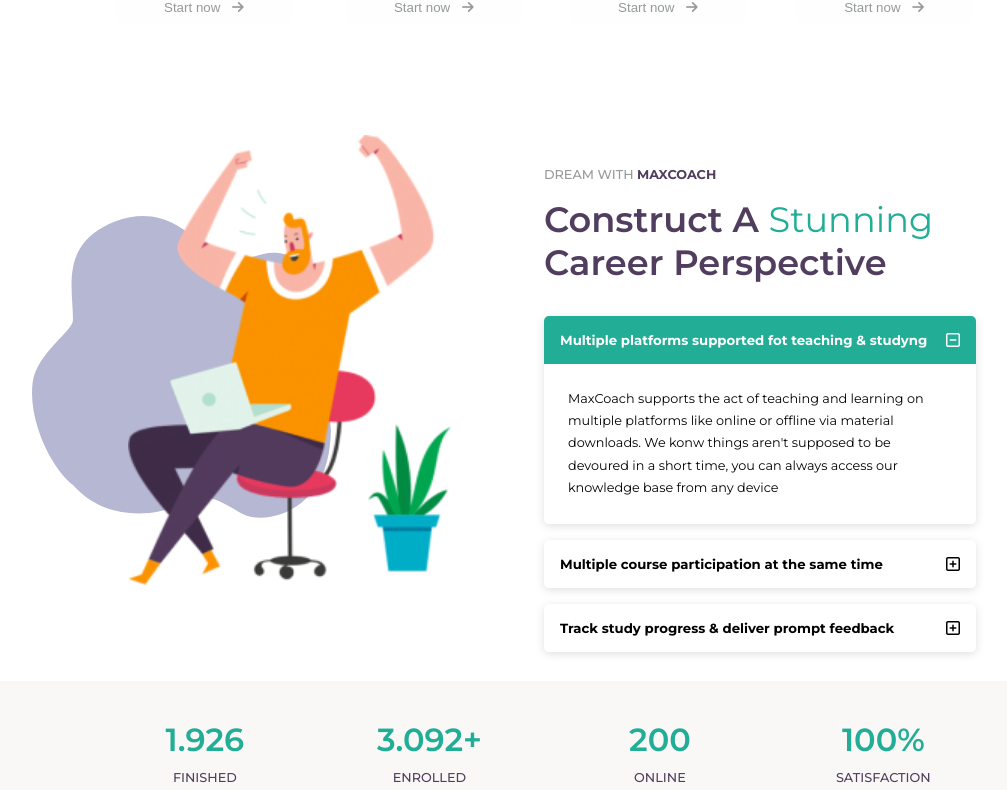
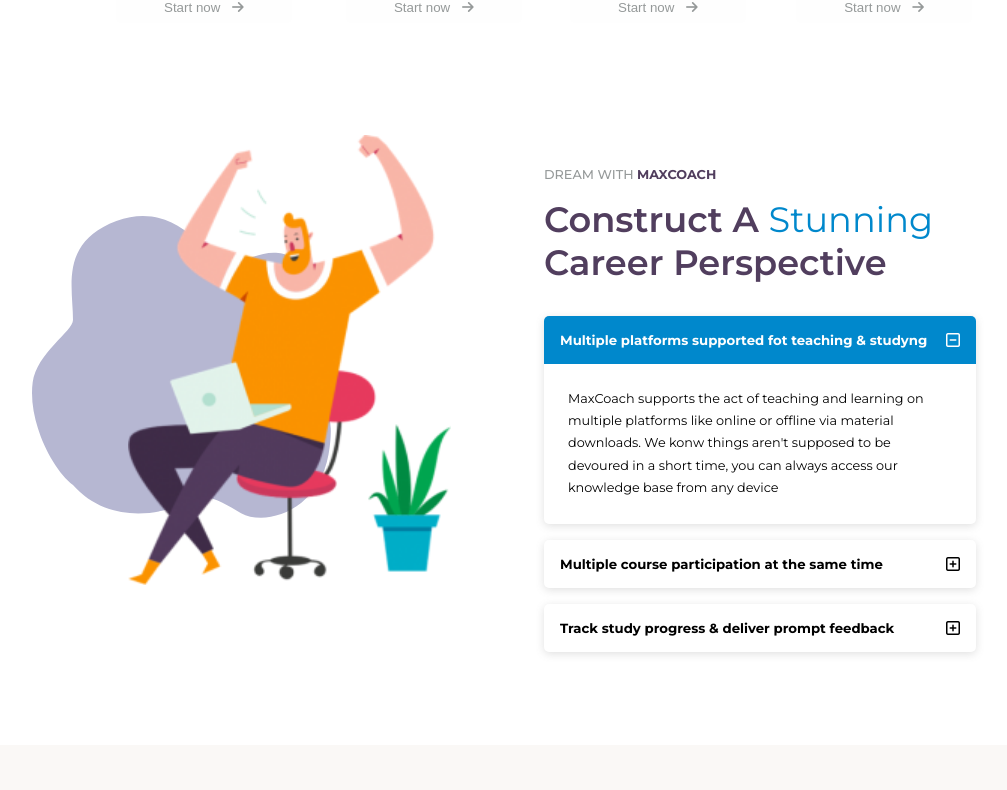
Before and after one commit to AndreaFumagalli4/proj-html-vuejs, a Vue app: page / in a window 1280 px wide. Shown: the part 1097-1887 px from the top of the page, without its empty margins (96-1103 px from the left). Built offline with nearby package versions, Linux system fonts and the light colour scheme.

Commit message:
switch color

```diff
--- a/src/components/MainComponents/CareerProspComp.vue
+++ b/src/components/MainComponents/CareerProspComp.vue
@@ -72,7 +72,7 @@
 
     section.career-prospective {
         position: relative;
-        margin-bottom: 6rem;
+        margin-bottom: 10rem;
 
         div.container {
             height: 450px;
--- a/src/styles/partials/_variables.scss
+++ b/src/styles/partials/_variables.scss
@@ -3,7 +3,7 @@
 $third-bg-color: #e9e6e3;
 $data-bg-color: #faf8f6;
 $courses-bg-color: #fdfdfd;
-$detail-color: #22ad96;
+$detail-color: #0088cc;
 $titles-color: #513e5e;
 $subtitles-color: #959999;
 $hover-button: #3f3a64;
```
